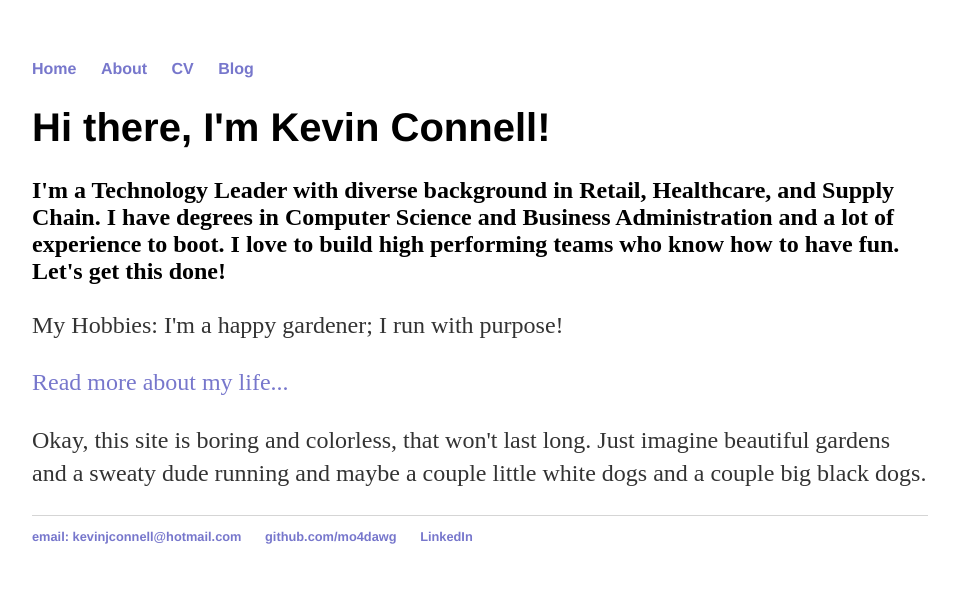
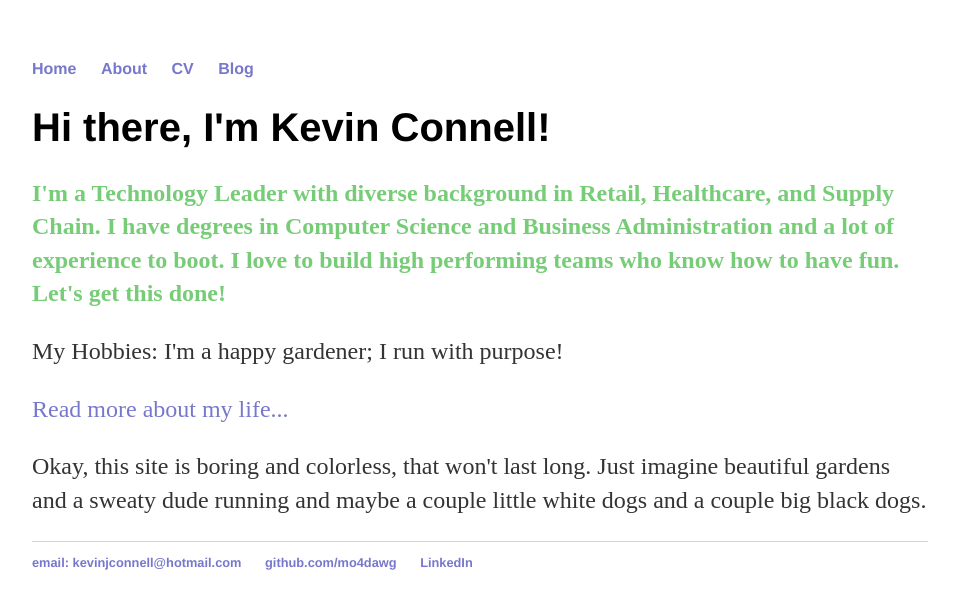
Before and after one commit to mo4dawg/mo4dawg.github.io, a Jekyll site: the page built from index.html, in a window 1280 px wide. Shown: the top 609 px of the page, without its empty margins (160-1116 px from the left). Built offline with Jekyll 4.4.1, drawn with Linux system fonts in a browser that asks for light colours.

Commit message:
Update main.css

```diff
--- a/css/main.css
+++ b/css/main.css
@@ -23,6 +23,11 @@ h1 {
     font-size: 2.5em;
     font-family:'Helvetica', 'Arial', 'Sans-Serif';
 }
+h2 {
+    font-size: 1.5em;
+    line-height: 1.4em;
+    color: #7C7;
+}
 p {
     font-size: 1.5em;
     line-height: 1.4em;
```
